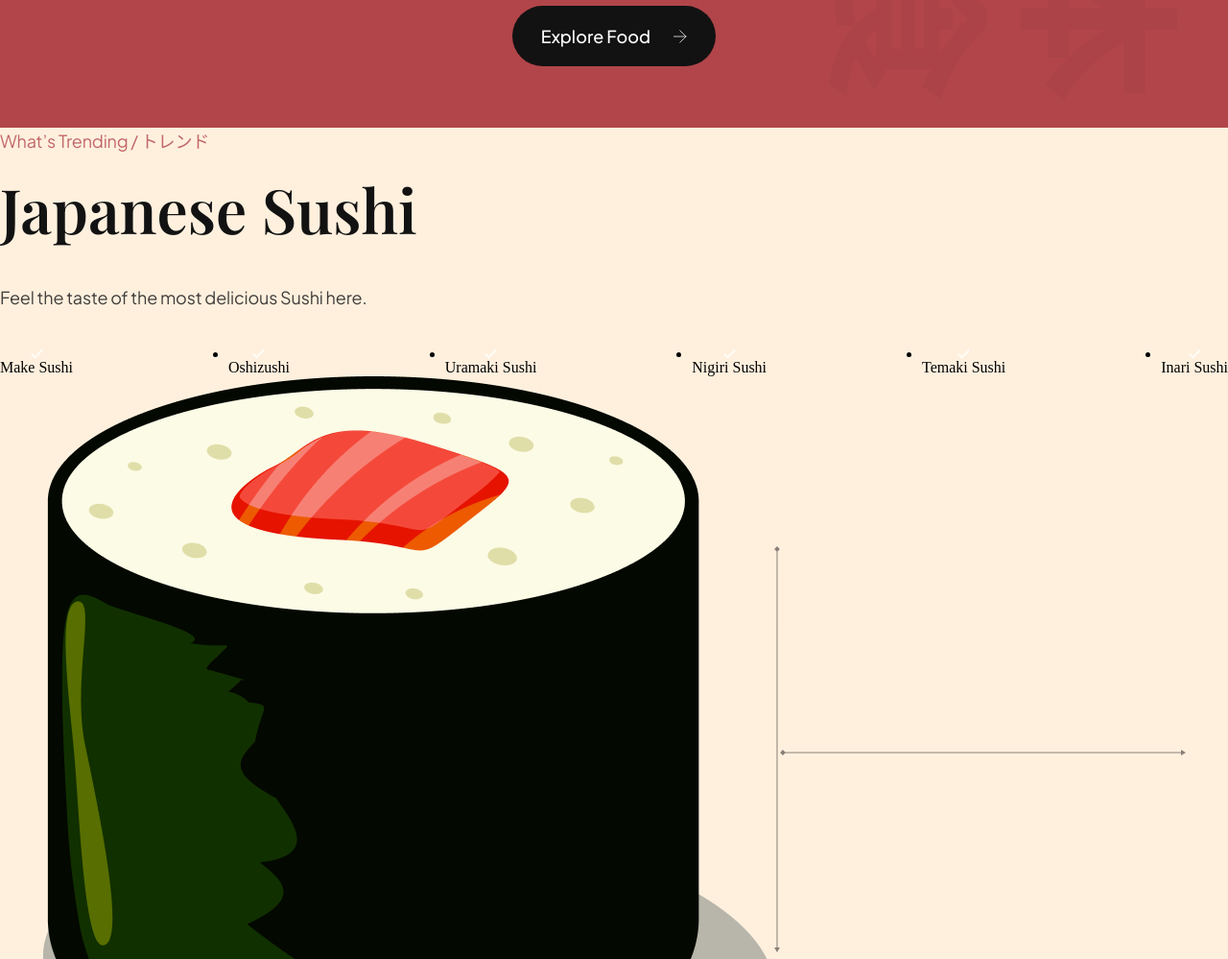
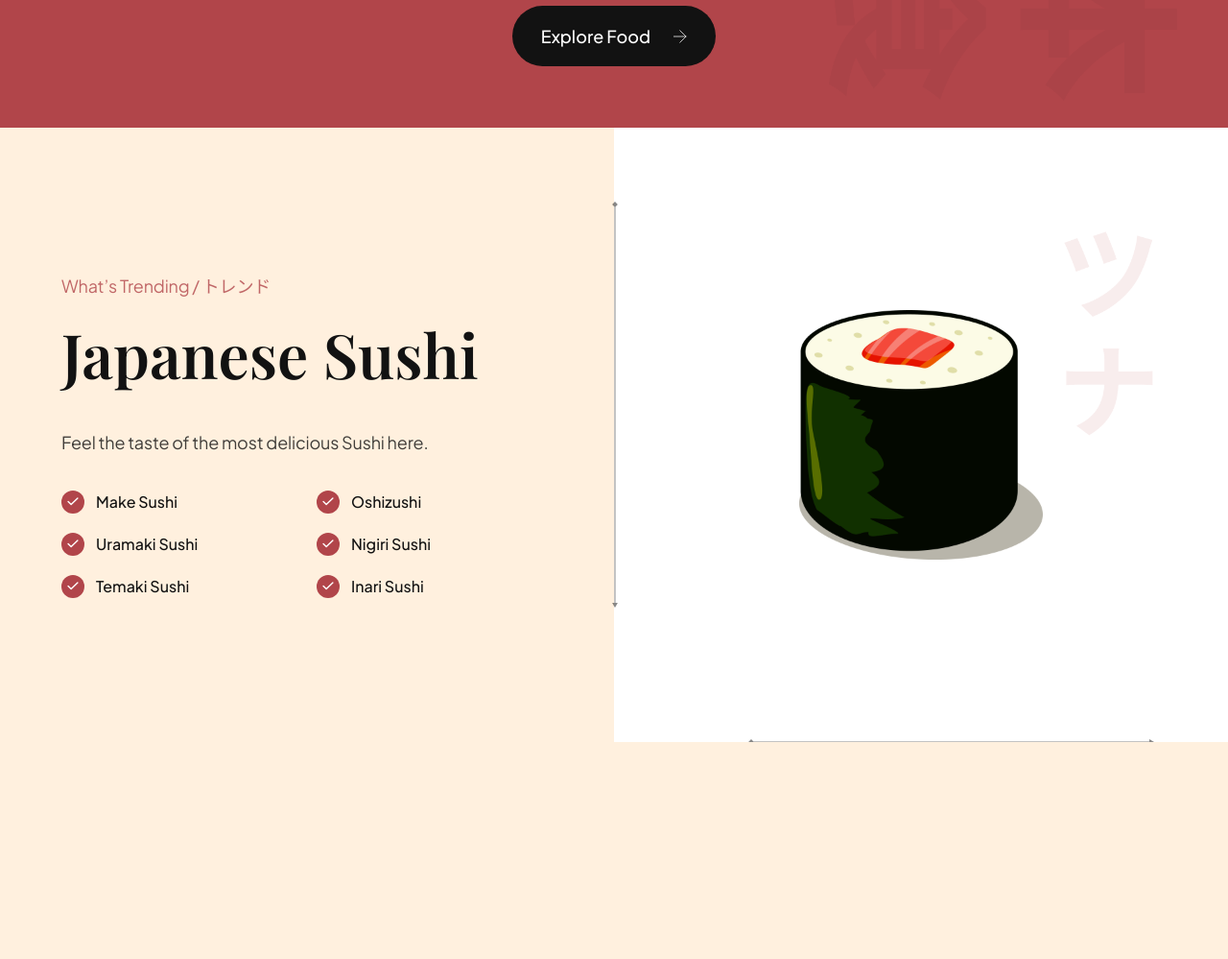
Before and after one commit to VIMALKUMAR23/sushi-website, a website built with Vite: page index.html in a window 1280 px wide. Shown: the part 2380-3379 px from the top of the page at 96% size. After the commit the page ends 3153 px from the top, so only its background shows below. Built offline with nearby package versions, Linux system fonts and the light colour scheme.

Commit message:
pop style

```diff
--- /dev/null
+++ b/css/sections/trending.css
@@ -0,0 +1,160 @@
+.trending {
+    position: relative;
+
+    display: flex;
+    flex-direction: column;
+    overflow: hidden;
+  }
+
+  .trending__discover {
+    position: absolute;
+    top: 44%;
+    left: 44%;
+    z-index: 1;
+
+    width: 160px;
+    height: 160px;
+
+    border-radius: 100%;
+    background-color: var(--secondary-color);
+    cursor: pointer;
+
+    display: flex;
+    justify-content: center;
+    align-items: center;
+  }
+
+  .trending__discover p {
+    font-size: 18px;
+    font-weight: 500;
+    font-family: var(--plus-jakarta-sans);
+
+    text-transform: uppercase;
+    color: #fff;
+  }
+
+  .trending-sushi,
+  .trending-drinks {
+    width: 100%;
+    min-height: 640px;
+
+    display: flex;
+    flex-direction: row;
+  }
+
+  .trending__content {
+    flex: 1;
+    display: flex;
+    justify-content: center;
+    flex-direction: column;
+
+    padding: 32px 64px;
+  }
+
+  .trending__list {
+    list-style: none;
+
+    flex-wrap: wrap;
+    gap: 20px;
+  }
+
+  .trending__list li {
+    flex: 1;
+    display: flex;
+    align-items: center;
+    flex-direction: row;
+    gap: 12px;
+
+    min-width: 210px;
+  }
+
+  .trending__icon {
+    width: 24px;
+    height: 24px;
+
+    border-radius: 100%;
+    background-color: var(--primary-color);
+  }
+
+  .trending__icon img {
+    width: 50%;
+    height: 50%;
+    object-fit: contain;
+  }
+
+  .trending__list p {
+    flex: 1;
+    font-size: 16px;
+    font-weight: 500;
+    font-family: var(--plus-jakarta-sans);
+
+    color: var(--secondary-color);
+  }
+
+  .trending__image {
+    flex: 1;
+
+    position: relative;
+    padding: 32px 64px;
+
+    background-color: var(--color-white);
+    background-repeat: no-repeat;
+    background-size: contain;
+    background-position: center;
+  }
+
+  .trending-sushi .trending__image {
+    background-image: url("../../assets/japanese_sushi.png");
+  }
+
+  .trending-drink .trending__image {
+    background-image: url("../../assets/japanese_drinks.png");
+  }
+
+  .trending__image img {
+    width: 254px;
+    height: 260px;
+    object-fit: contain;
+  }
+
+  /* Arrows */
+  .trending__arrow {
+    position: absolute;
+    z-index: 1;
+  }
+
+  .trending__arrow img {
+    object-fit: contain;
+  }
+
+  .trending__arrow-left {
+    left: -2.5px;
+    top: 12%;
+  }
+
+  .trending__arrow-left img,
+  .trending__arrow-top img {
+    width: auto;
+    height: 100%;
+  }
+
+  .trending__arrow-top {
+    top: -10.5px;
+    left: 12%;
+  }
+
+  .trending__arrow-bottom {
+    bottom: -6.5px;
+    right: 12%;
+  }
+
+  .trending__arrow-bottom img,
+  .trending__arrow-right img {
+    width: 100%;
+    height: auto;
+  }
+
+  .trending__arrow-right {
+    right: -2.5px;
+    bottom: 12%;
+  }
--- a/css/style.css
+++ b/css/style.css
@@ -4,10 +4,10 @@
 /* other css file imports */
 @import url("sections/header.css");
 @import url("sections/hero.css");
- @import url("sections/about.css");
+@import url("sections/about.css");
 @import url("sections/popular.css");
-/*@import url("sections/trending.css");
-@import url("sections/subscribe.css");
+@import url("sections/trending.css");
+/*@import url("sections/subscribe.css");
 @import url("sections/footer.css");  */
 
 /* CSS variables for reusablity across all files (including above imported) */
```
